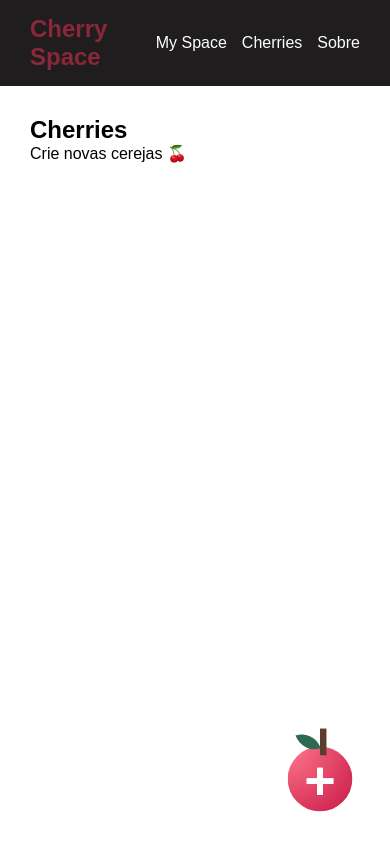
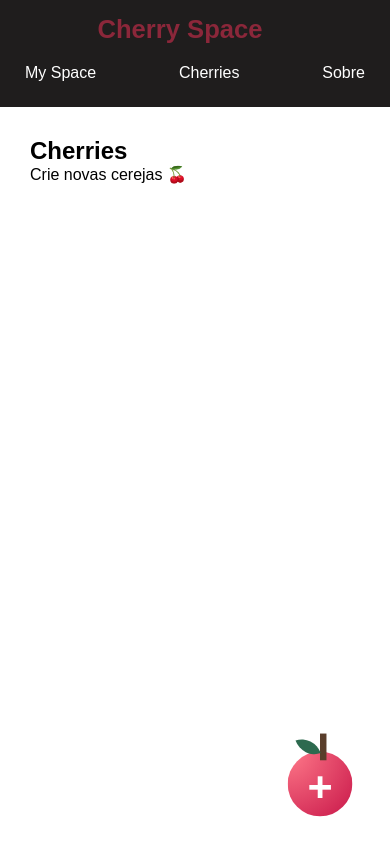
Before and after one commit to GeorgeKempf/cherry-space, a plain HTML site: page index.html in a window 390 px wide. Both pictures are taken after a click on the link "Cherries". Drawn offline with Linux system fonts and the light colour scheme.

Commit message:
Atualiza layout, responsividade e organização do código

```diff
--- a/index.html
+++ b/index.html
@@ -2,6 +2,7 @@
 <html lang="pt-BR">
 <head>
     <meta charset="UTF-8">
+    <meta name="viewport" content="width=device-width, initial-scale=1.0">
     <title>Cherry Space</title>
     <link rel="stylesheet" href="style.css">
 </head>
--- a/style.css
+++ b/style.css
@@ -196,3 +196,78 @@
     background: #8b273a;
     color: #fff;
 }
+/* ===============================
+   RESPONSIVO - MOBILE
+================================ */
+
+@media (max-width: 768px) {
+
+    /* Cabeçalho */
+    .cabecalho {
+        flex-direction: column;
+        gap: 10px;
+        padding: 15px;
+        text-align: center;
+    }
+
+    /* Logo */
+    .logo {
+        font-size: 1.6rem;
+    }
+
+    /* Menu */
+    .menu {
+        display: flex;
+        justify-content: space-around;
+        width: 100%;
+    }
+
+    .menu a {
+        font-size: 1rem;
+        padding: 10px;
+    }
+}
+@media (max-width: 768px) {
+
+    .conteudo {
+        padding: 15px;
+    }
+
+    .tela {
+        padding: 15px;
+    }
+}
+@media (max-width: 768px) {
+
+    .cherry-btn {
+        width: 80px;
+        height: 80px;
+        bottom: 20px;
+        right: 20px;
+    }
+
+    .cherry {
+        transform: scale(1.2);
+    }
+
+    .plus {
+        font-size: 2.5rem;
+        top: 52%;
+    }
+}
+@media (max-width: 768px) {
+
+    .nota {
+        width: 100%;
+        font-size: 1rem;
+    }
+
+    .nota textarea {
+        font-size: 1rem;
+    }
+
+    .nota button {
+        padding: 8px 12px;
+        font-size: 0.9rem;
+    }
+}
```
